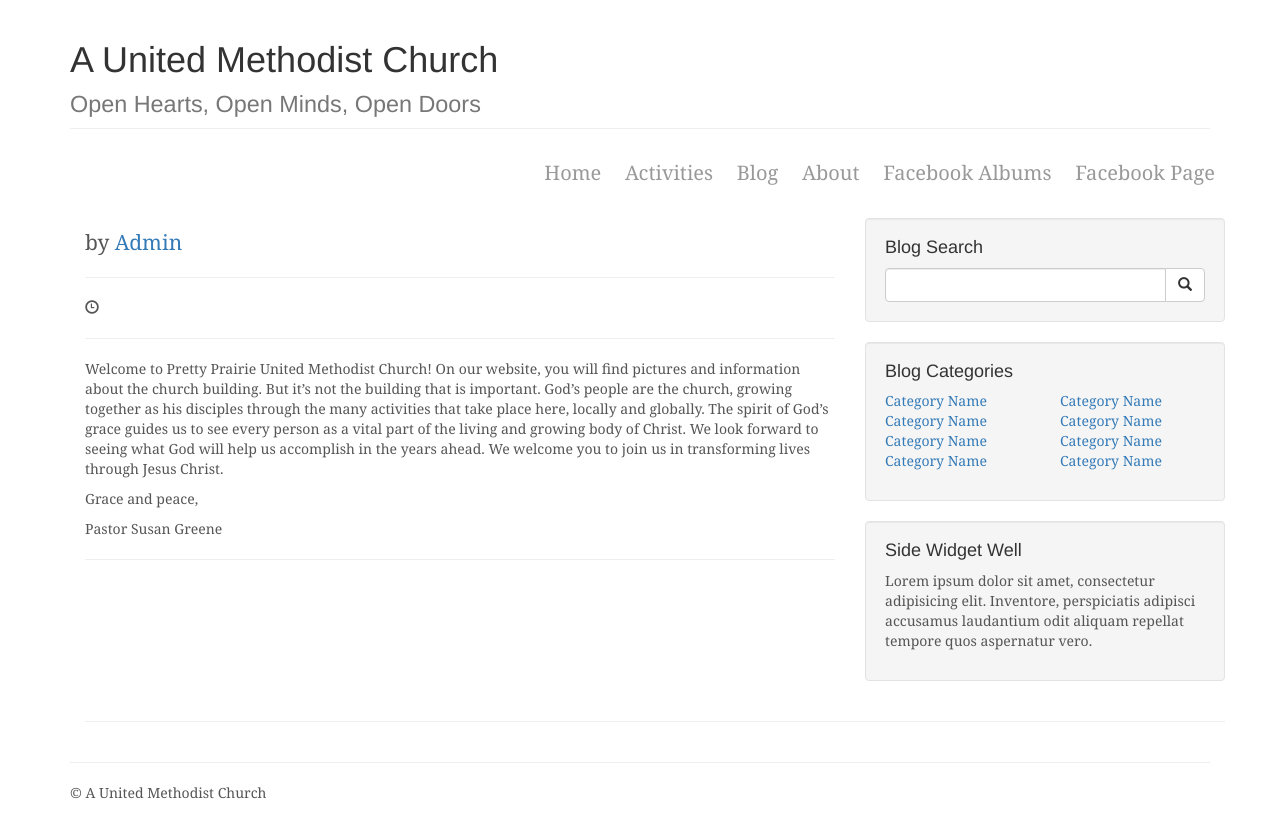
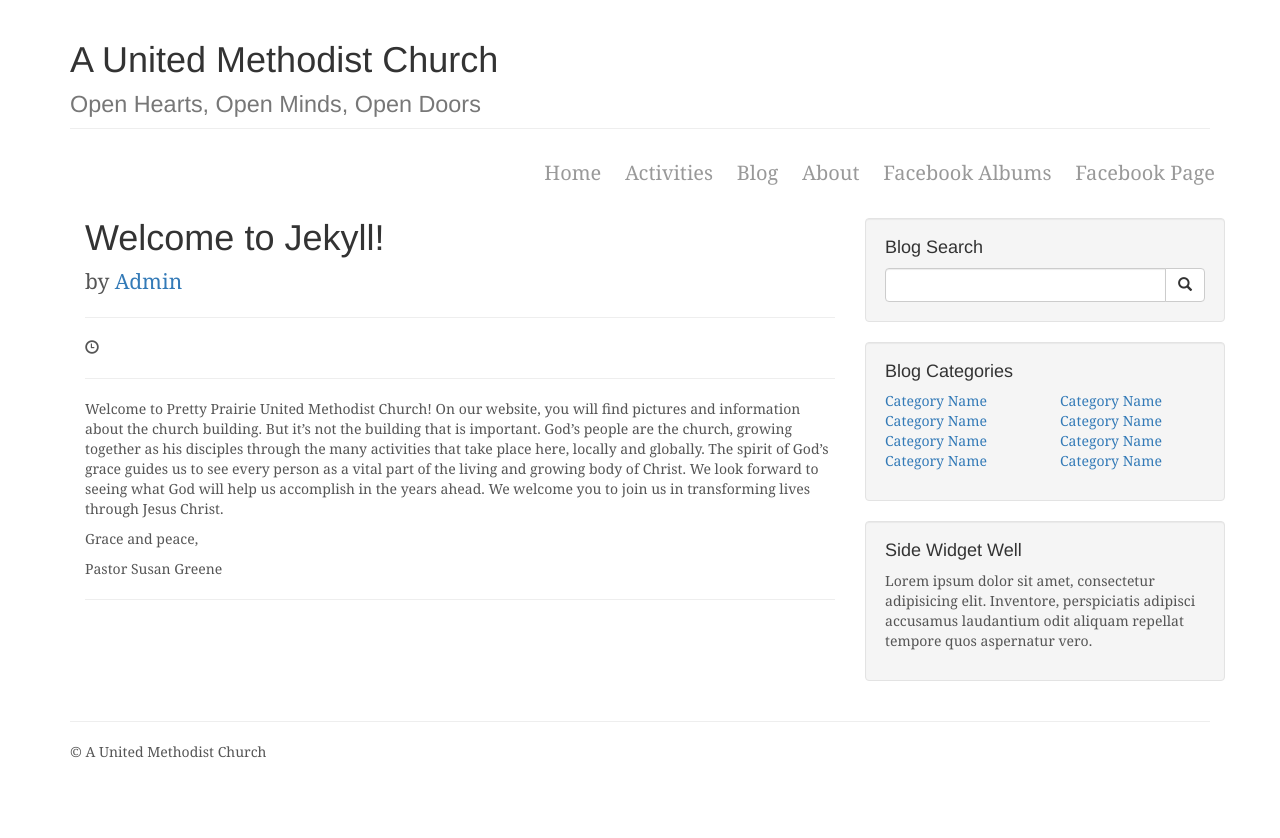
Before and after one commit to KatherineMichel/self-hosted-church-website-jekyll, a Jekyll site: the page built from _posts/2016-07-11-welcome-to-jekyll.markdown, in a window 1280 px wide. Shown: the top 838 px of the page. Built offline with Jekyll 4.4.1, drawn with Linux system fonts in a browser that asks for light colours; nearby versions of some CDN libraries; library files that are not in the unit come from our copies.

Commit message:
Update post.html

```diff
--- a/_layouts/post.html
+++ b/_layouts/post.html
@@ -12,7 +12,7 @@ layout: default
                 <!-- Blog Post -->
 
                 <!-- Title -->
-                <h1>{{ post.title }}</h1>
+                <h1>{{ page.title }}</h1>
 
                     <a href="{{ post.url | prepend: site.baseurl }}">{{ post.title }}</a>
 
@@ -101,5 +101,3 @@ layout: default
 
         </div>
         <!-- /.row -->
-
-        <hr>
```
